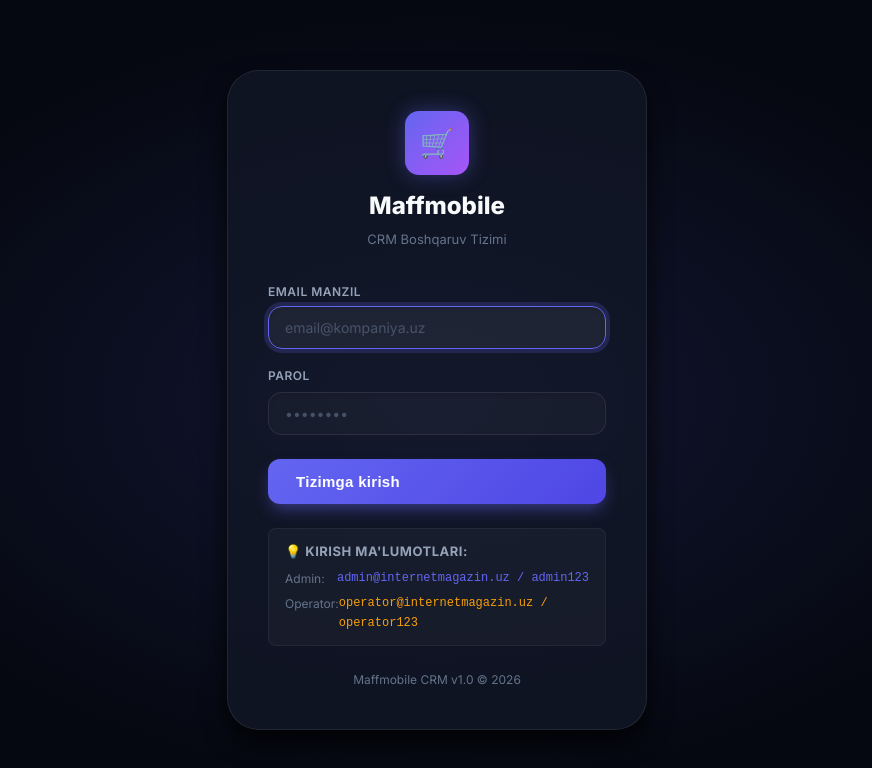
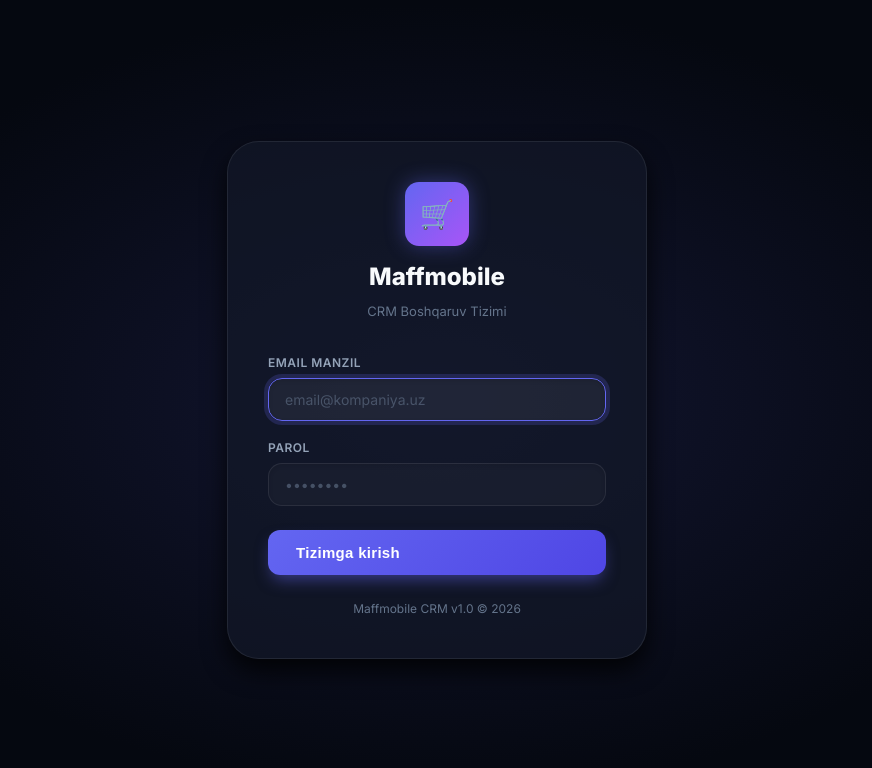
Before and after one commit to maffmobile/crm, a Next.js app: page /login in a window 1280 px wide. Shown: the top 768 px of the page, without its empty margins (203-1075 px from the left). Built offline with nearby package versions, Linux system fonts and the light colour scheme.

Commit message:
Remove login credentials hint from UI

```diff
--- a/src/app/login/page.tsx
+++ b/src/app/login/page.tsx
@@ -84,19 +84,6 @@ export default function LoginPage() {
                     </button>
                 </form>
 
-                <div style={{ marginTop: 24, padding: "12px 16px", background: "rgba(255,255,255,0.03)", borderRadius: 8, border: "1px solid rgba(255,255,255,0.05)" }}>
-                    <h3 style={{ fontSize: 13, fontWeight: 700, marginBottom: 8, color: "var(--text-secondary)", textTransform: "uppercase", letterSpacing: "0.5px" }}>💡 Kirish ma'lumotlari:</h3>
-                    <div style={{ display: "flex", flexDirection: "column", gap: 6 }}>
-                        <div style={{ display: "flex", justifyContent: "space-between", fontSize: 12 }}>
-                            <span style={{ color: "var(--text-muted)" }}>Admin:</span>
-                            <code style={{ color: "var(--accent-primary)" }}>admin@internetmagazin.uz / admin123</code>
-                        </div>
-                        <div style={{ display: "flex", justifyContent: "space-between", fontSize: 12 }}>
-                            <span style={{ color: "var(--text-muted)" }}>Operator:</span>
-                            <code style={{ color: "var(--accent-warning)" }}>operator@internetmagazin.uz / operator123</code>
-                        </div>
-                    </div>
-                </div>
 
                 <div style={{ marginTop: 24, textAlign: "center" }}>
                     <p style={{ fontSize: 12, color: "var(--text-muted)" }}>
--- a/trigger.js
+++ /dev/null
@@ -1,2 +0,0 @@
-// Trigger build
-console.log("Rebuild triggered at " + new Date().toISOString());
```
